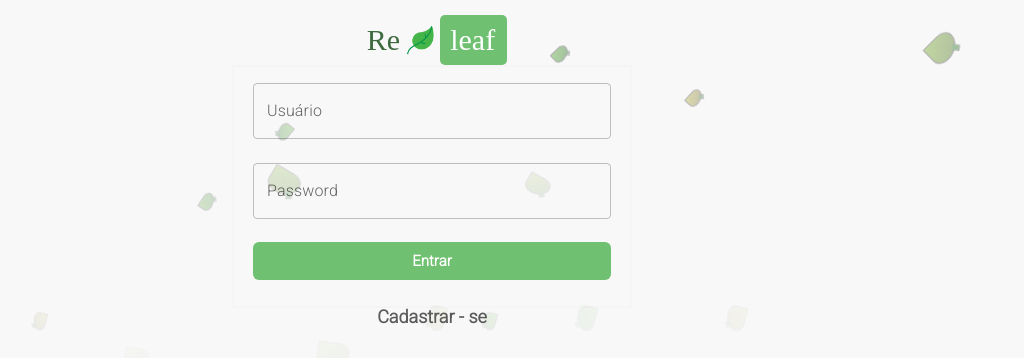
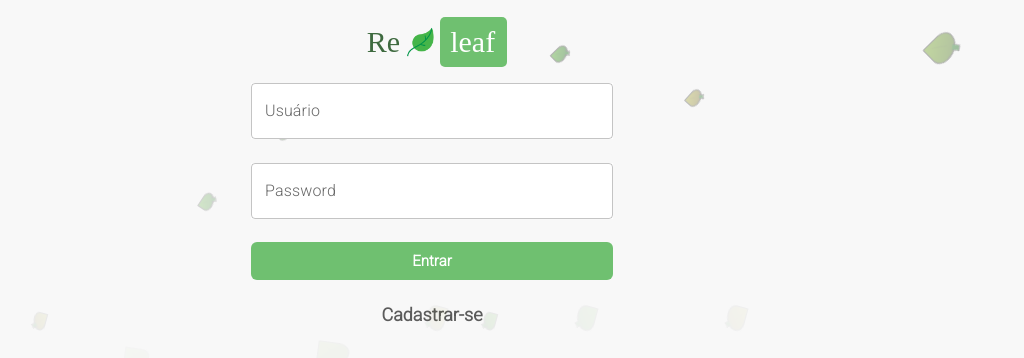
Before and after one commit to gabimirandaleal/gestao-de-habitos, a React (Create React App) app: page /login in a window 1280 px wide. Shown: the part 230-588 px from the top of the page, without its empty margins (208-1232 px from the left). Built offline with nearby package versions, Linux system fonts and the light colour scheme; a web font is replaced by a local one.

Commit message:
style: change bakcground input

```diff
--- a/src/Pages/Login/index.jsx
+++ b/src/Pages/Login/index.jsx
@@ -43,7 +43,7 @@ function Login(){
                     <TextField margin="normal" fullWidth type="password" id="password-basic" label="Password" error={!!errors.password?.message} variant="outlined" {...register("password")}/>
                     <Button type="submit" text={"Entrar"}></Button>
                 </Form>
-                <Links to={"/signup"} label={"Cadastrar - se"}></Links>
+                <Links to={"/signup"} label={"Cadastrar-se"}></Links>
             </Div>
         </Container>
     )
--- a/src/Pages/Login/style.js
+++ b/src/Pages/Login/style.js
@@ -19,7 +19,6 @@ export const Div = styled.div`
 export const Form = styled.form`
     display: flex;
     flex-direction: column;
-    border: 2px solid #F5F5F5;
     padding: 0px 19px 26px 19px;
     width: 100%;
     box-sizing: border-box;
@@ -27,6 +26,9 @@ export const Form = styled.form`
 
     button{
         margin-top: 15px;
+    }
+    input{
+        background-color: var(--white);
     }
 `;
 
```
